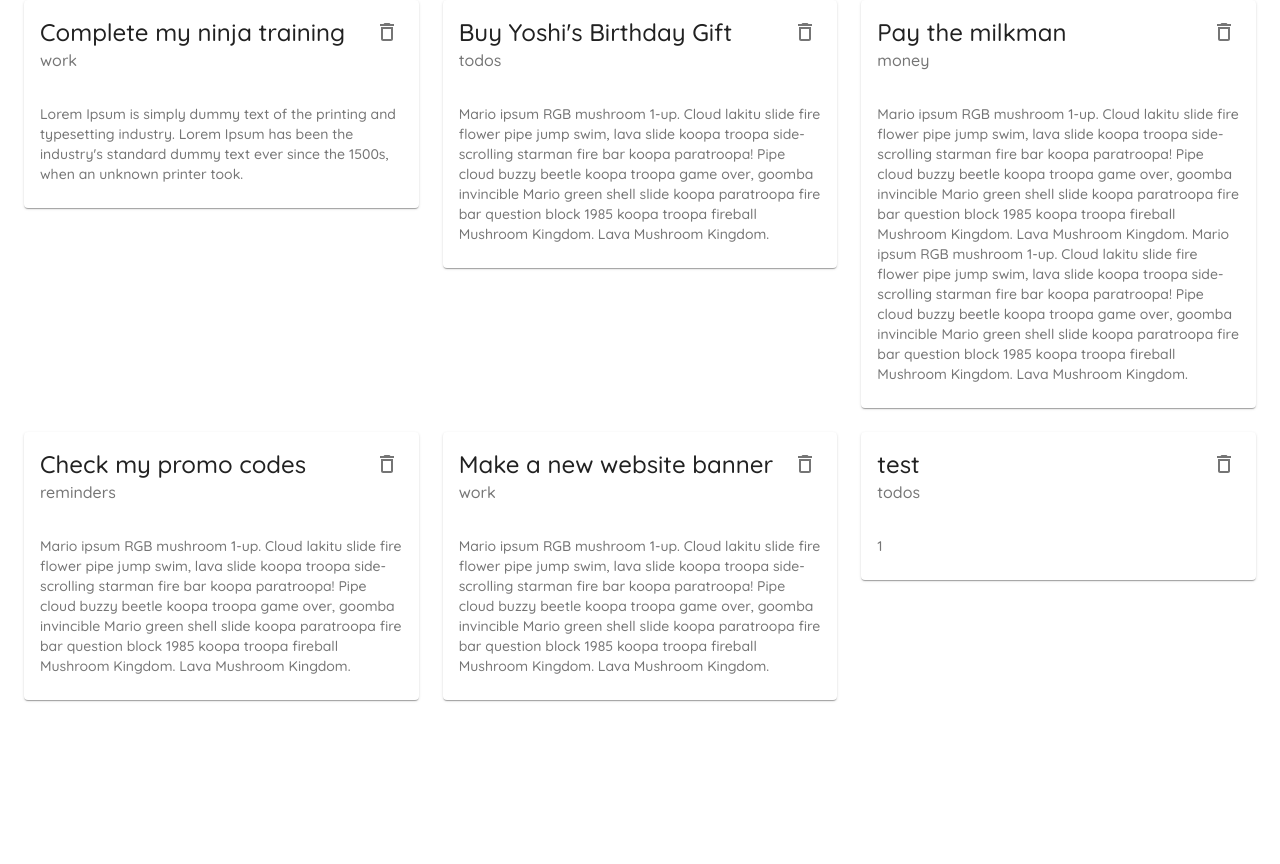
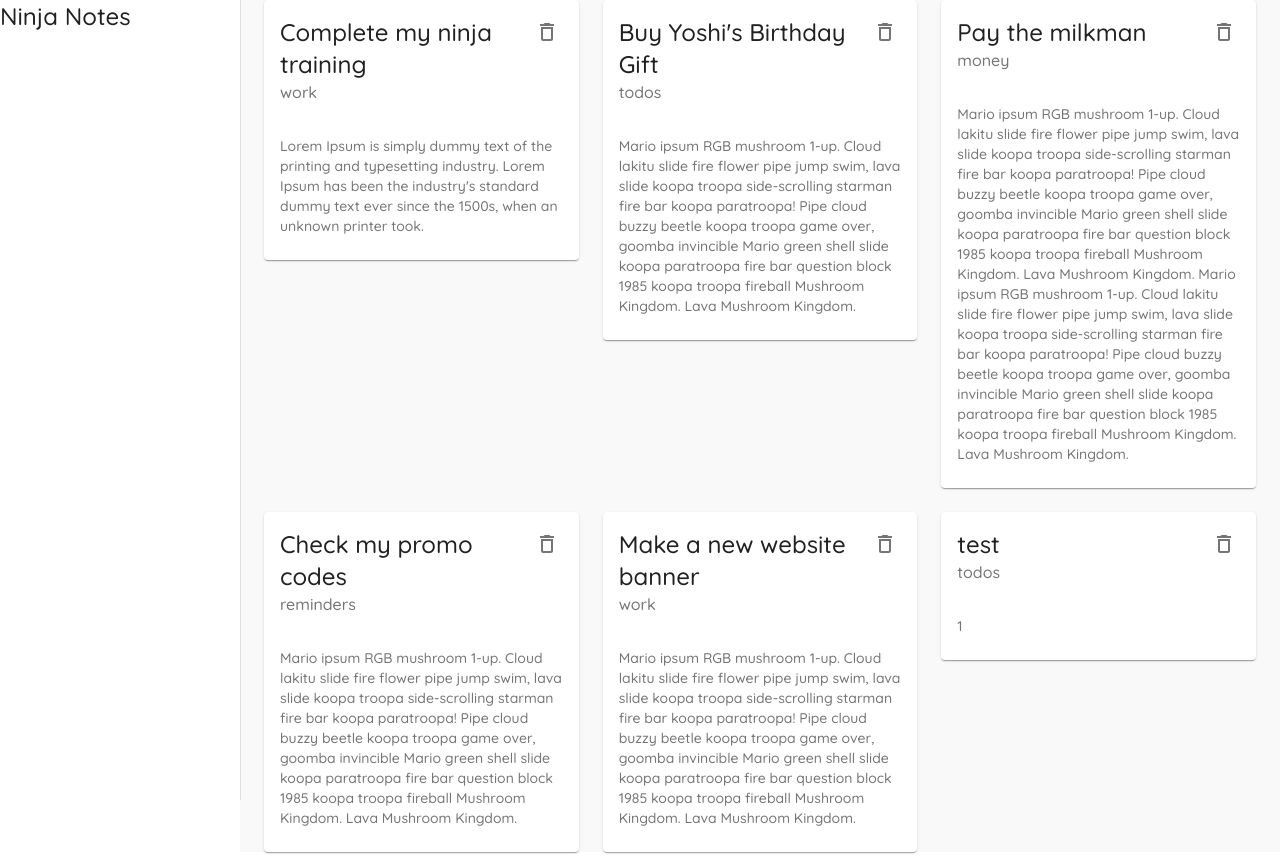
Before and after one commit to anusontarangkul/React-MUI-notes, a React (Create React App) app: page / in a window 1280 px wide. Before the commit the page ends 800 px from the top, so only its background shows below. Built offline with nearby package versions, Linux system fonts and the light colour scheme; data requests are answered from the project's data file.

Commit message:
add layour with drawer

```diff
--- a/src/App.js
+++ b/src/App.js
@@ -4,6 +4,7 @@
 // import { createTheme } from '@material-ui/core/styles'
 import { createMuiTheme, ThemeProvider } from '@material-ui/core'
 import { purple } from '@material-ui/core/colors'
+import Layout from './components/Layout'
 
 const theme = createMuiTheme({
   palette: {
@@ -24,6 +25,7 @@
   return (
     <ThemeProvider theme={theme}>
       <Router>
+        <Layout>
           <Switch>
             <Route exact path="/">
               <Notes />
@@ -32,6 +34,7 @@
               <Create />
             </Route>
           </Switch>
+        </Layout>
       </Router>
     </ThemeProvider>
   );
--- /dev/null
+++ b/src/components/Layout.js
@@ -0,0 +1,55 @@
+import React from 'react'
+import Drawer from "@material-ui/core/Drawer"
+import Typography from "@material-ui/core/Typography"
+
+import { makeStyles } from '@material-ui/core'
+
+const drawerWidth = 240
+
+const useStyles = makeStyles({
+    page: {
+        background: '#f9f9f9',
+        width: '100%',
+    },
+    root: {
+        display: 'flex',
+    },
+    drawer: {
+        width: drawerWidth,
+    },
+    drawerPaper: {
+        width: drawerWidth,
+    },
+})
+
+export default function Layout({ children }) {
+    const classes = useStyles()
+
+    return (
+        <div className={classes.root}>
+            {/* app bar */}
+
+            {/* side drawer */}
+            <Drawer
+                className={classes.drawer}
+                variant="permanent"
+                classes={{ paper: classes.drawerPaper }}
+                anchor="left"
+            >
+                <div>
+                    <Typography variant="h5" className={classes.title}>
+                        Ninja Notes
+          </Typography>
+                </div>
+
+                {/* links/list section */}
+
+            </Drawer>
+
+            {/* main content */}
+            <div className={classes.page}>
+                {children}
+            </div>
+        </div>
+    )
+}
```
Lines whose indentation alone changed are shown as unchanged.
